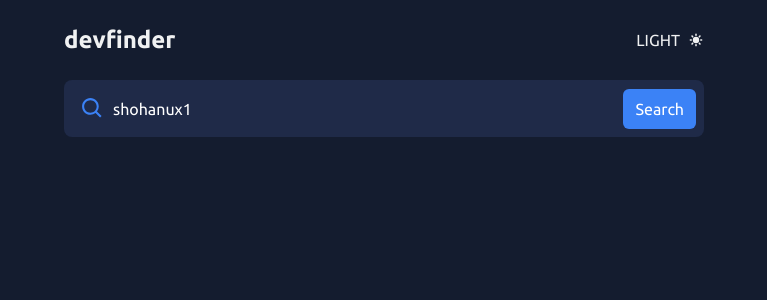
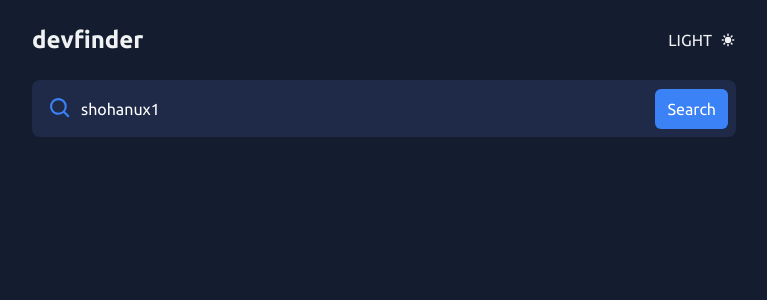
Before and after one commit to shohanux1/user_profile_api, a React (Vite) app: page / in a window 1280 px wide. Shown: the top 300 px of the page, without its empty margins (256-1023 px from the left). Built offline with nearby package versions, Linux system fonts and the light colour scheme; no server answers.

Commit message:
Updating layout

```diff
--- a/src/pages/GitHub.jsx
+++ b/src/pages/GitHub.jsx
@@ -11,11 +11,11 @@ const GitHub = () => {
   useEffect(() => {
     document.body.classList.remove("dark");
     document.body.classList.add(`${theme ? "dark" : "light"}`);
-    document.body.classList.remove("light");
+    document.body.style.background = `${theme ? "#141C2F" : "#eaeffc"}`;
   }, [theme]);
 
   return (
-    <div className="h-screen bg-[#eaeffc] px-6 dark:bg-[#141C2F] md:px-44 lg:px-80">
+    <div className="max-w-5xl mx-auto h-screen bg-[#eaeffc] px-6 dark:bg-[#141C2F] sm:px-20 md:px-32 lg:px-40">
       <Navbar />
       <SearchBox />
       {isLoading && <Loader />}
```
